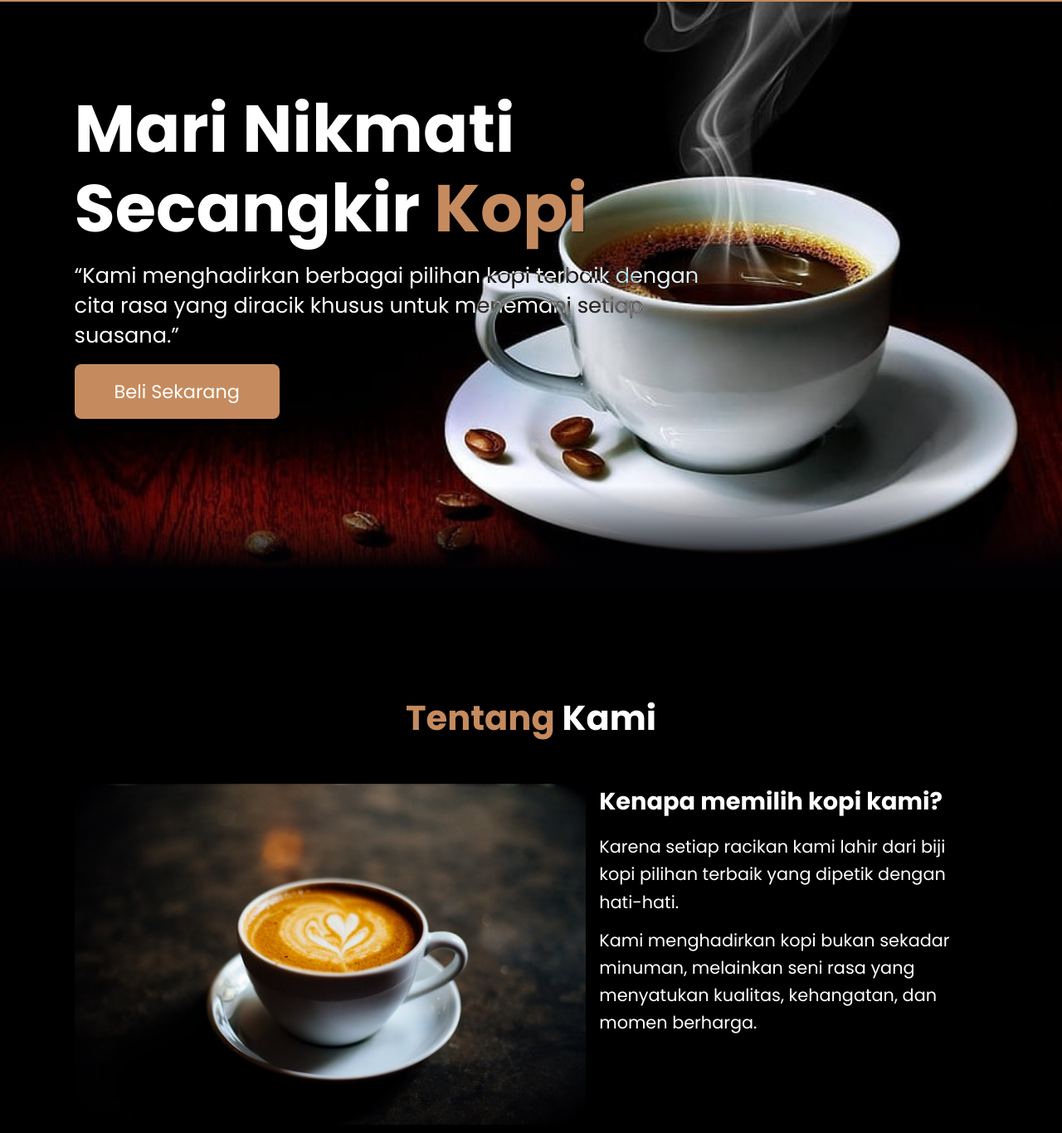
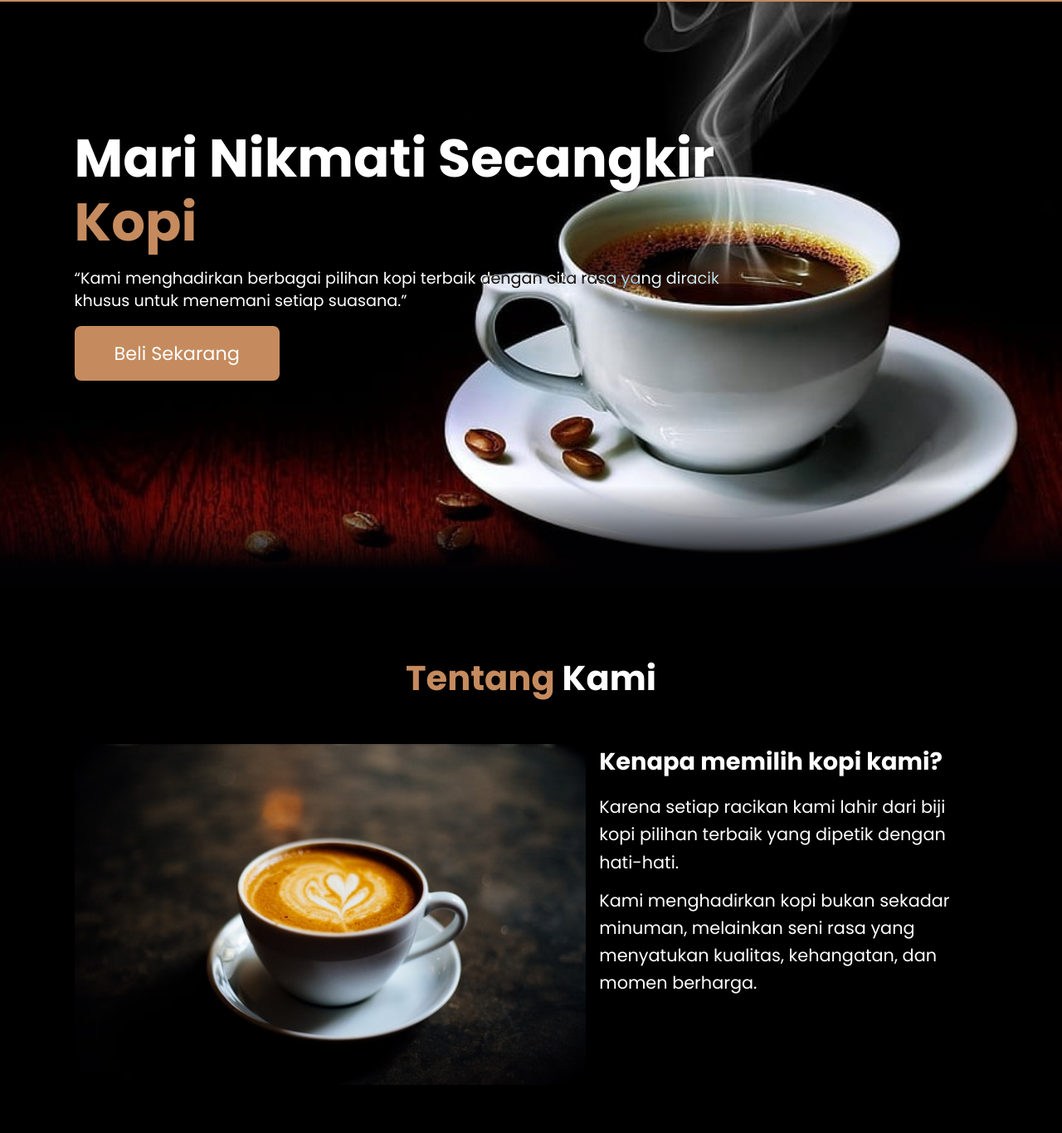
Before and after one commit to msyauqi559/RPLatte., a plain HTML site: page index.html in a window 1280 px wide. Shown: the part 94-1460 px from the top of the page at 83% size. Drawn offline with nearby package versions, Linux system fonts and the light colour scheme.

Commit message:
Update lebih sedikit

```diff
--- a/css/style.css
+++ b/css/style.css
@@ -122,7 +122,7 @@ body {
 }
 
 .hero .content h1 {
-  font-size: 5em;
+  font-size: 4rem;
   color: #fff;
   text-shadow: 1px 1px 3px rgba(1, 1, 3, 0.5);
   line-height: 1.2;
@@ -133,7 +133,7 @@ body {
 }
 
 .hero .content p {
-  font-size: 1.6rem;
+  font-size: 1.2rem;
   margin-top: 1rem;
   line-height: 1.4;
   font-weight: 450;
@@ -156,7 +156,7 @@ body {
 .about,
 .menu,
 .contact {
-  padding: 8rem 7% 1.4rem;
+  padding: 5rem 7% 1.4rem;
 }
 
 .about h2,
--- a/index.html
+++ b/index.html
@@ -6,12 +6,14 @@
     <title>RPLatte.</title>
 
     <!-- Fotns -->
-    <link rel="preconnect" href="https://fonts.googleapis.com" />
-    <link rel="preconnect" href="https://fonts.gstatic.com" crossorigin />
+    <link rel="preconnect" href="https://fonts.googleapis.com"
+    />
+    <link rel="preconnect" href="https://fonts.gstatic.com" crossorigin
+    />
     <link
-      href="https://fonts.googleapis.com/css2?family=Poppins:ital,wght@0,100;0,300;0,400;0,700;1,700&display=swap"
-      rel="stylesheet"
+      href="https://fonts.googleapis.com/css2?family=Poppins:ital,wght@0,100;0,300;0,400;0,700;1,700&display=swap" rel="stylesheet"
     />
+    <link rel="website icon" type="png" href="">
 
     <!-- Feather Icons -->
     <script src="https://unpkg.com/feather-icons"></script>
```
